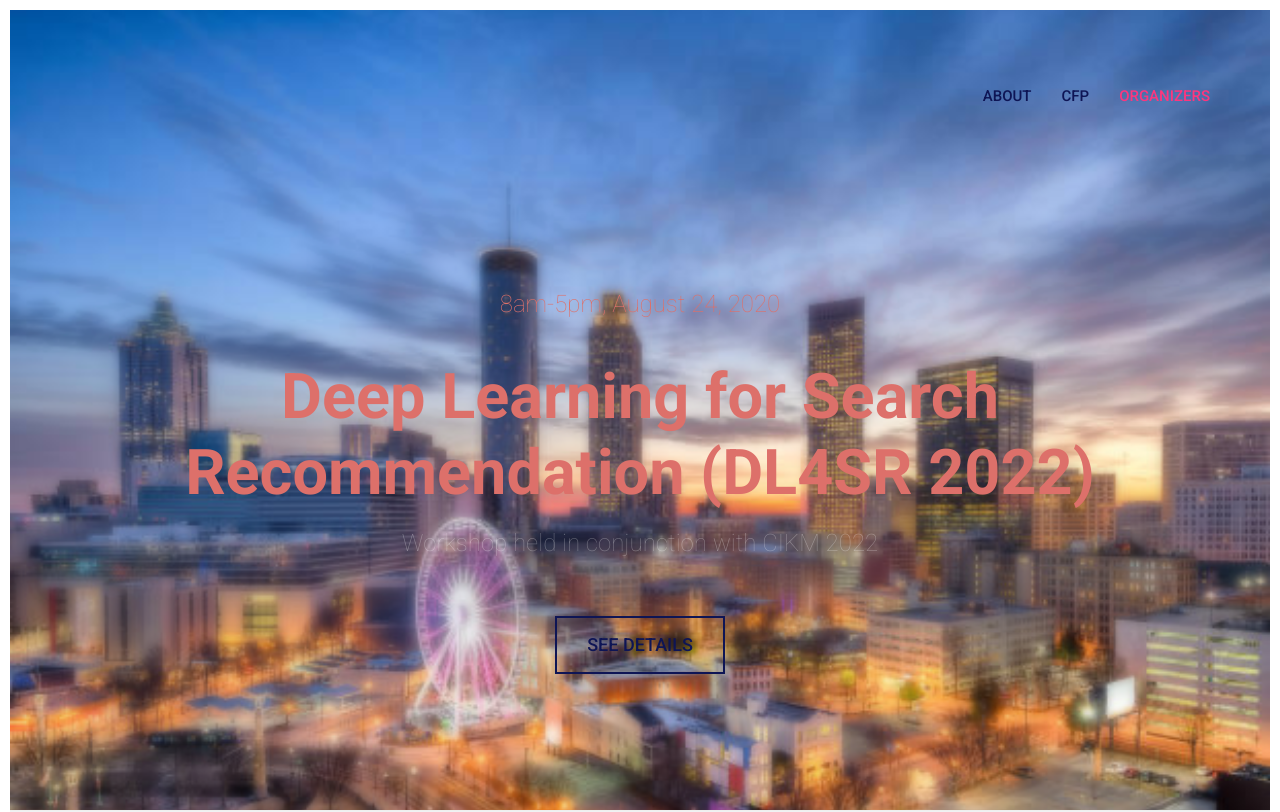
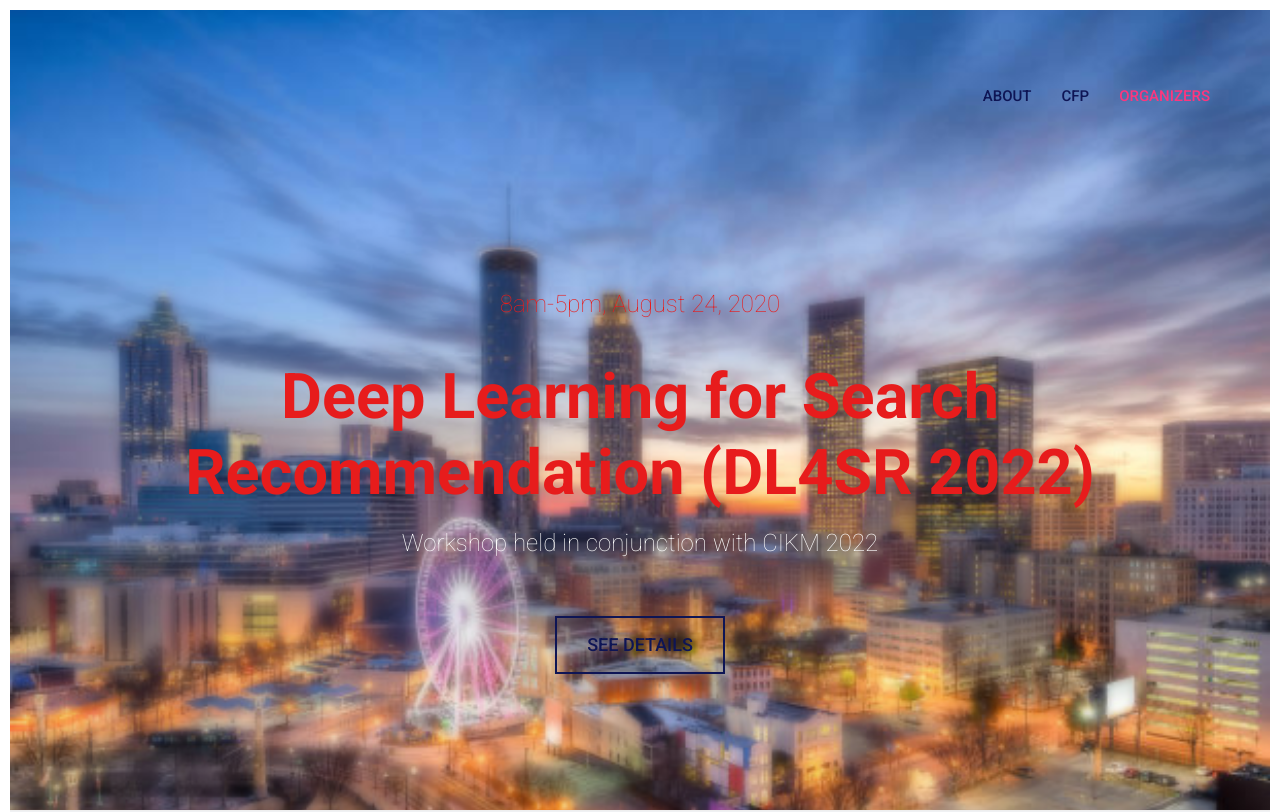
Before and after one commit to AMLTS/amlts2022, a plain HTML site: page index.html in a window 1280 px wide. Shown: the top 812 px of the page. Drawn offline with Linux system fonts and the light colour scheme; some packages are replaced by stand-ins of ours.

Commit message:
Update style.css

```diff
--- a/css/style.css
+++ b/css/style.css
@@ -361,7 +361,7 @@ button:focus,
     }
 
 .jumbotron .content {
-    color             : #dd706a;
+    color             : #e71c1c;
     position          : absolute;
     top               : 50%;
     left              : 0;
@@ -376,14 +376,14 @@ button:focus,
     }
 
 .jumbotron .content h1 {
-    color       : #dd706a;
+    color       : #e71c1c;
     font-weight : bold;
     }
 
 .jumbotron .content p.lead {
     font-size   : 24px;
     line-height : 1.5em;
-    color       : rgba(255, 255, 255, .3);
+    color       : rgba(255, 255, 255);
     }
 
 .jumbotron .content .event-date {
```
